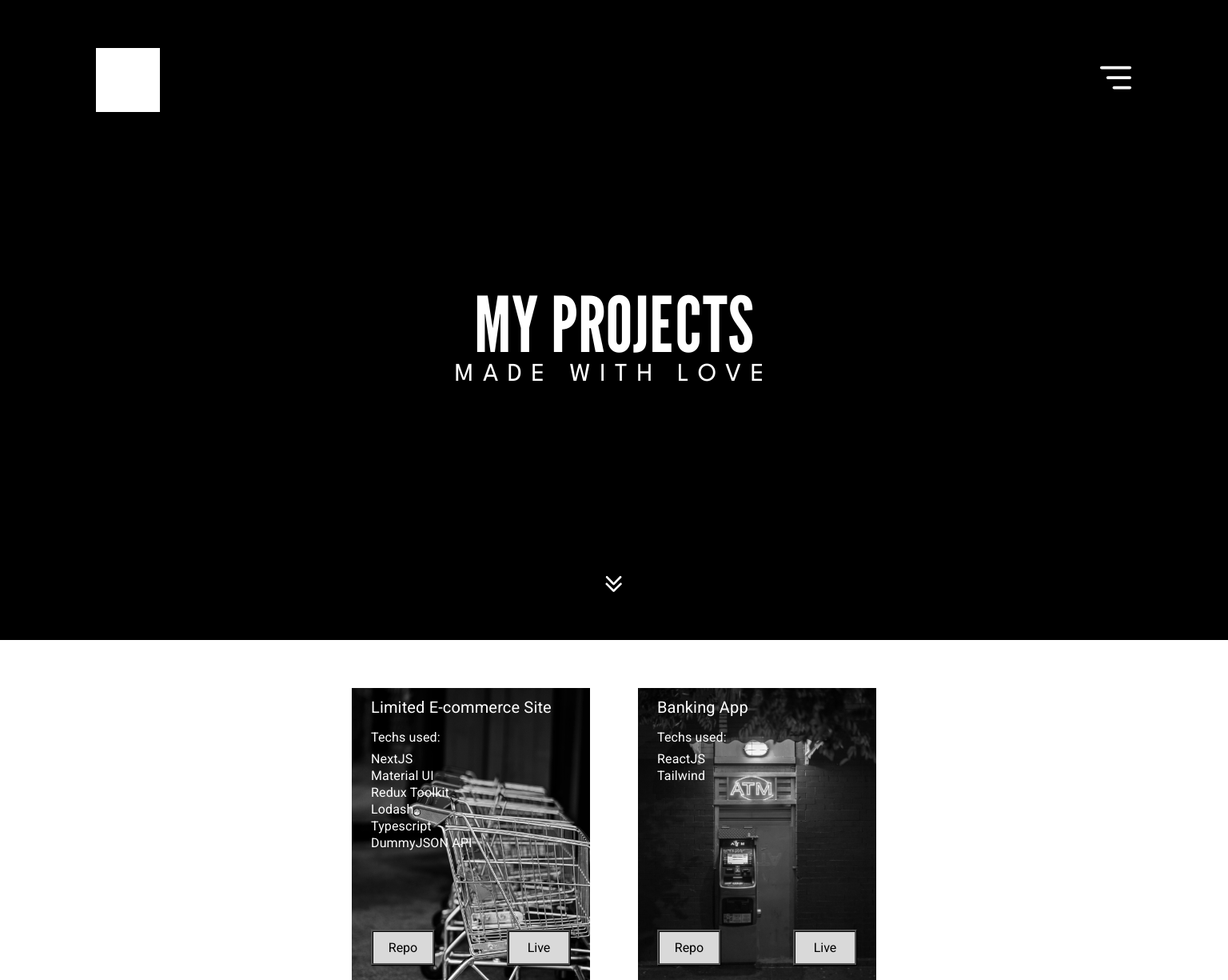
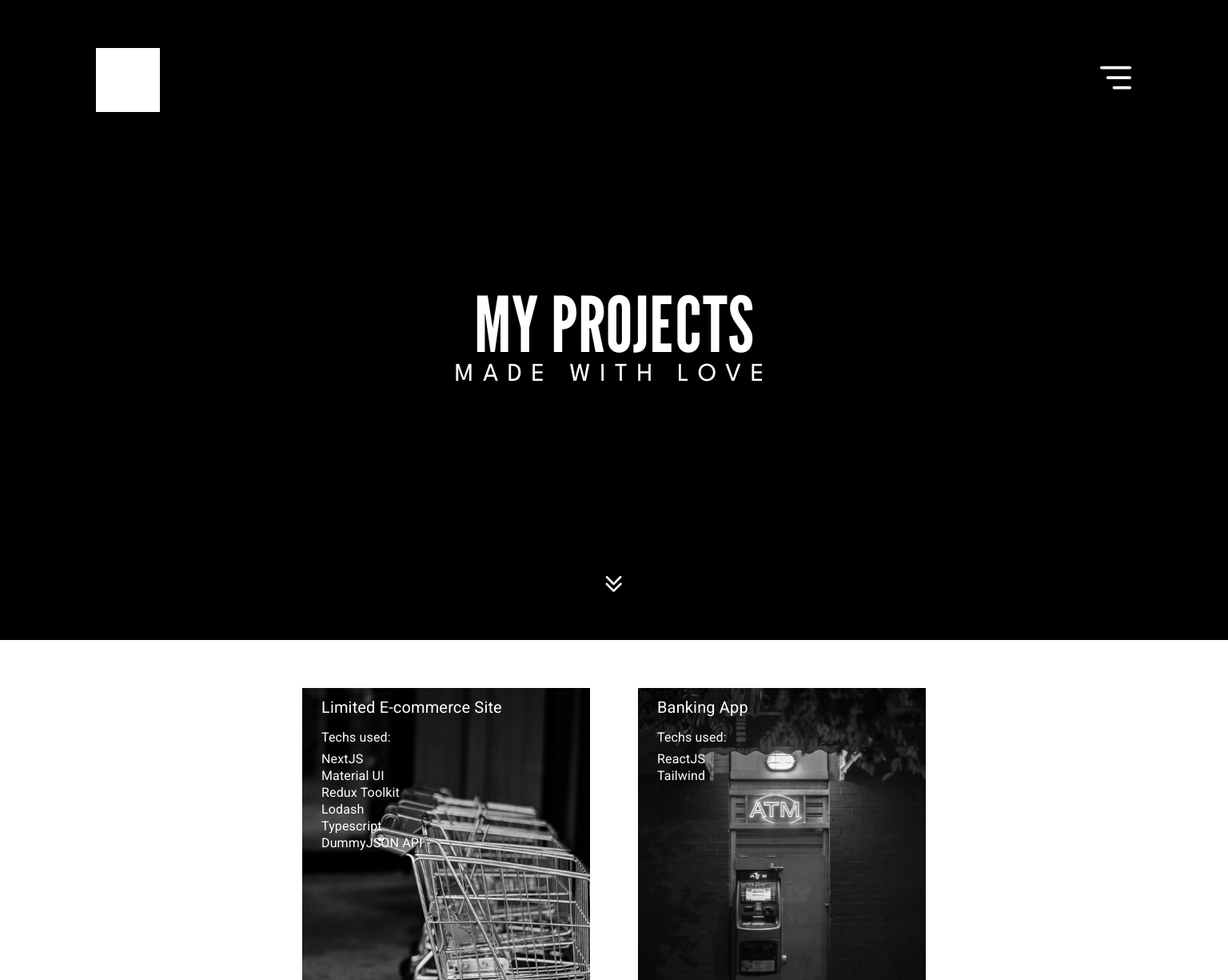
Before and after one commit to cedricmarcelino/portfolio, a Next.js app: page /projects in a window 1536 px wide. Shown: the top 1225 px of the page at 80% size. Built offline with nearby package versions, Linux system fonts and the light colour scheme.

Commit message:
desktop view projects component

```diff
--- a/src/components/Projects/Projects.module.css
+++ b/src/components/Projects/Projects.module.css
@@ -73,3 +73,14 @@
 .buttonText {
     color: #000
 }
+
+@media screen and (min-width: 1440px) {
+    .projectContainer {
+        width: 360px;
+        height: 455px;
+    }
+
+    .button {
+        width: 120px;
+    }
+}
```
